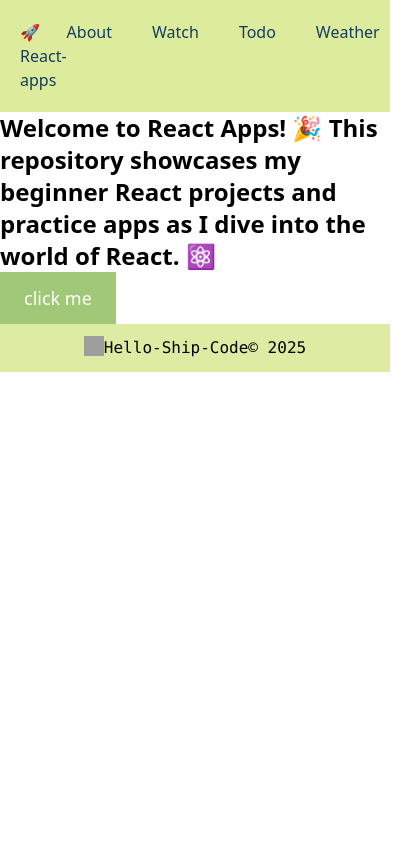
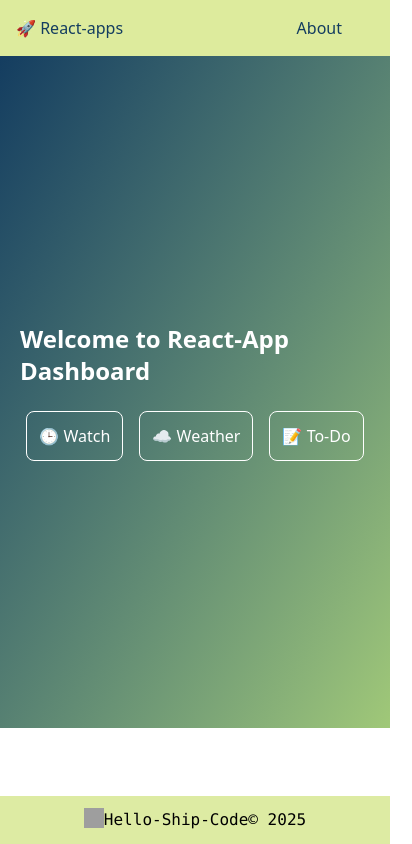
Before and after one commit to Hello-Ship-Code/react-apps, a React (Vite) app: page / in a window 390 px wide. Shown: the whole page, 412 px wide, since content can reach past the window. Built offline with nearby package versions, Linux system fonts and the light colour scheme; grey boxes are pictures that could not be loaded.

Commit message:
Responsive view 📲

```diff
--- a/src/components/html-element-reference/interactive-elements/navbar/nav-bar.tsx
+++ b/src/components/html-element-reference/interactive-elements/navbar/nav-bar.tsx
@@ -4,8 +4,8 @@ export const NavBar = () => {
   return (
     <nav className="flex gap-10 pr-8">
       <Link to='/about' className="hover:text-secondary-500">About</Link>
-      <Link to='/watch' className="hover:text-secondary-500">Watch</Link>
+      {/* <Link to='/watch' className="hover:text-secondary-500">Watch</Link>
       <Link to='/todo' className="hover:text-secondary-500">Todo</Link>
-      <Link to='/weather' className="hover:text-secondary-500">Weather</Link>
+      <Link to='/weather' className="hover:text-secondary-500">Weather</Link> */}
     </nav>)
 }
--- a/src/components/html-element-reference/semantic-elements/footer/footer.tsx
+++ b/src/components/html-element-reference/semantic-elements/footer/footer.tsx
@@ -4,18 +4,22 @@ import { HeadingTag } from "../../text-content/heading-tag";
 import { DateTime } from "../../../../utils/date-time-utils/date-time";
 
 export const Footer = () => (
-  <footer>
-    <HeadingTag className="font-mono flex p-3 justify-center bg-background-300">
-      <div className="flex justify-between">
+  <footer className="fixed bottom-0 left-0 w-full  bg-background-300 p-3 ">
+    <HeadingTag className="font-mono flex justify-center ">
+
       < img src="https://img.icons8.com/?size=100&id=106562&format=png&color=000000"
         className="object-cover h-5 w-5"
       />
-        <CustomNavLink text="Hello-Ship-Code " link="https://github.com/Hello-Ship-Code"
+
+      <CustomNavLink
+        text="Hello-Ship-Code"
+        link="https://github.com/Hello-Ship-Code"
         className="hover:text-secondary-400"
         newTab={true}
       />
+
       &copy; {< DateTime text="year" />}
-      </div>
+
     </HeadingTag>
   </footer >
 );
--- a/src/components/html-element-reference/semantic-elements/header/header.tsx
+++ b/src/components/html-element-reference/semantic-elements/header/header.tsx
@@ -4,7 +4,7 @@ import { HeadingTag } from "../../text-content/heading-tag"
 
 export const Header = () => {
   return (
-    <header className="flex justify-between p-5 text-primary-500  bg-background-500">
+    <header className="flex justify-between p-4 text-primary-500  bg-background-500">
       <div id="logo">
         <HeadingTag>
           < CustomNavLink text="🚀 React-apps" link="/" />
--- a/src/components/html-element-reference/semantic-elements/hero/hero.tsx
+++ b/src/components/html-element-reference/semantic-elements/hero/hero.tsx
@@ -1,11 +1,25 @@
-import { HeadingTag } from "../../text-content/heading-tag"
+import { Link } from 'react-router-dom';
+
+import { HeadingTag } from '../../text-content/heading-tag';
 
 export const Hero = () => {
   return (
-    <>
-      <HeadingTag className="text-2xl font-bold">
-        Welcome to <strong>React Apps</strong>! 🎉 This repository showcases my <strong>beginner React projects</strong> and practice apps as I dive into the world of React. ⚛️
-      </HeadingTag>
-    </>
-  )
-}
+    <div className="flex flex-col items-center justify-center h-[42rem] lg:h-[32rem] bg-gradient-to-br from-primary-500 to-secondary-500 text-white p-5">
+      <HeadingTag className="text-2xl md:text-4xl font-bold mb-6">Welcome to React-App Dashboard</HeadingTag>
+
+      <div className="flex gap-4">
+        <Link to="/watch" className="border border-white p-3 rounded-lg hover:bg-white hover:text-secondary-500">
+          🕒 Watch
+        </Link>
+        <Link to="/weather" className="border border-white p-3 rounded-lg hover:bg-white hover:text-secondary-500">
+          ☁️ Weather
+        </Link>
+        <Link to="/todo" className="border border-white p-3 rounded-lg hover:bg-white hover:text-secondary-500">
+          📝 To-Do
+        </Link>
+      </div>
+    </div>
+  );
+};
+
+export default Hero;
--- a/src/pages/about-page.tsx
+++ b/src/pages/about-page.tsx
@@ -1,10 +1,47 @@
-import { Header } from "../components/html-element-reference/semantic-elements/header/header"
-import { HeadingTag } from "../components/html-element-reference/text-content/heading-tag"
+import { Footer } from "../components/html-element-reference/semantic-elements/footer/footer";
+import { Header } from "../components/html-element-reference/semantic-elements/header/header";
 
 export const AboutPage = () => {
-  return (<>
-    <Header />
-    < HeadingTag>Hello from About Page </HeadingTag>
-  </>
-  )
-}
+  return (
+    <>
+      <Header />
+      <div className="flex flex-col text-secondary-100 items-center justify-center h-[32rem] bg-primary-500 p-8">
+
+        <h1 className="text-4xl font-bold mb-6">🚀 Vite + React + TS + Tailwindcss Apps 🎨</h1>
+        <p className="text-lg text-center max-w-2xl mb-4">
+          Welcome to <strong>React Apps</strong>! 🎉 This repository is home to my first-time React projects
+          and practice apps as I dive into the world of React. ⚛️
+        </p>
+
+        <div className="text-left max-w-lg">
+          <h2 className="text-2xl font-semibold mb-3">📌 What’s Inside?</h2>
+          <ul className="list-disc pl-5 space-y-2">
+            <li>🏗️ <strong>Basic React components</strong></li>
+            <li>🎨 <strong>Styled components with Tailwindcss</strong></li>
+            <li>🛠️ <strong>Props & State handling</strong></li>
+            <li>🔥 <strong>React + TypeScript practice</strong></li>
+          </ul>
+        </div>
+
+        <div className="mt-6 text-center">
+          <p className="text-lg">💡 This is my <strong>practice playground</strong> for improving my React skills. Feel free to explore! 🚀</p>
+        </div>
+
+        <div className="mt-10">
+          <p>🐙 Connect with Me:
+            <a
+              href="https://github.com/Hello-ship-code"
+              target="_blank"
+              rel="noopener noreferrer"
+              className="text-yellow-300 hover:text-yellow-400 ml-1"
+            >
+              Hello-ship-code
+            </a>
+          </p>
+        </div>
+      </div>
+      <Footer />
+    </>
+  );
+
+};
--- a/src/pages/home-page.tsx
+++ b/src/pages/home-page.tsx
@@ -1,18 +1,13 @@
-import { ButtonNav } from "../components/common/button"
 import { Footer } from "../components/html-element-reference/semantic-elements/footer/footer"
 import { Header } from "../components/html-element-reference/semantic-elements/header/header"
 import { Hero } from "../components/html-element-reference/semantic-elements/hero/hero"
 
 export const HomePage = () => {
 
-  const logFunction = () => {
-    alert('Button component testing')
-  }
   return (
     <>
       <Header />
       <Hero />
-      < ButtonNav type="button" variant="secondary-btn" size="large" text="click me" onClick={logFunction} />
       <Footer />
     </>
 
```
Lines whose indentation alone changed are shown as unchanged.
